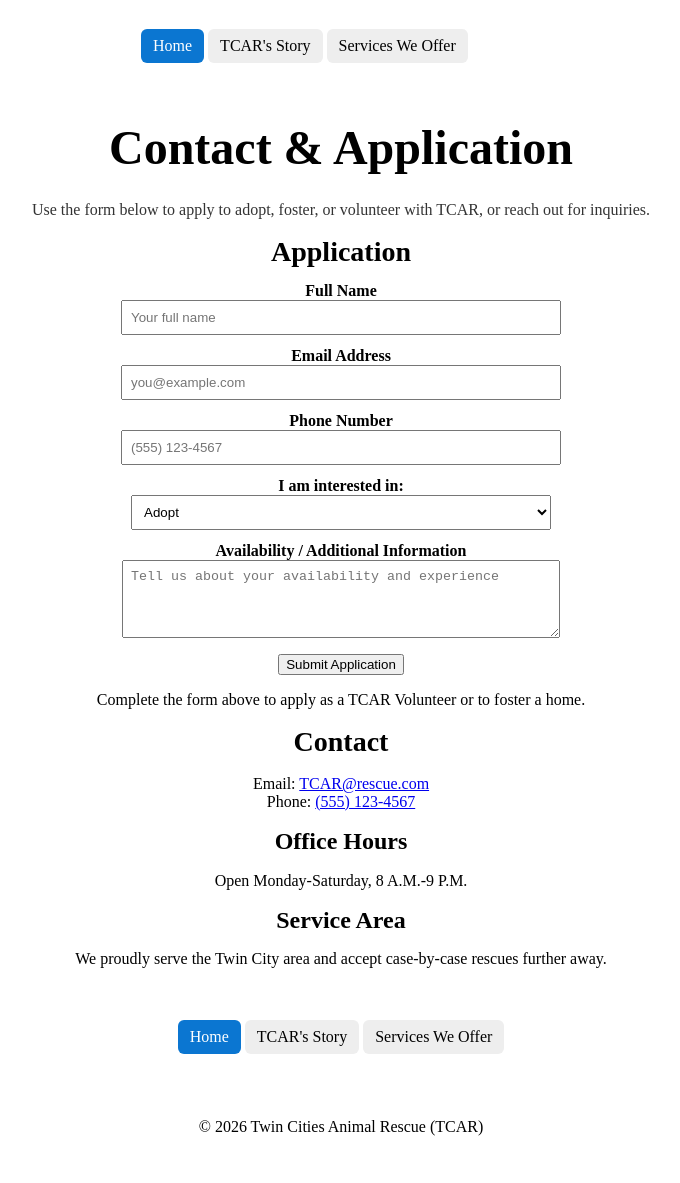
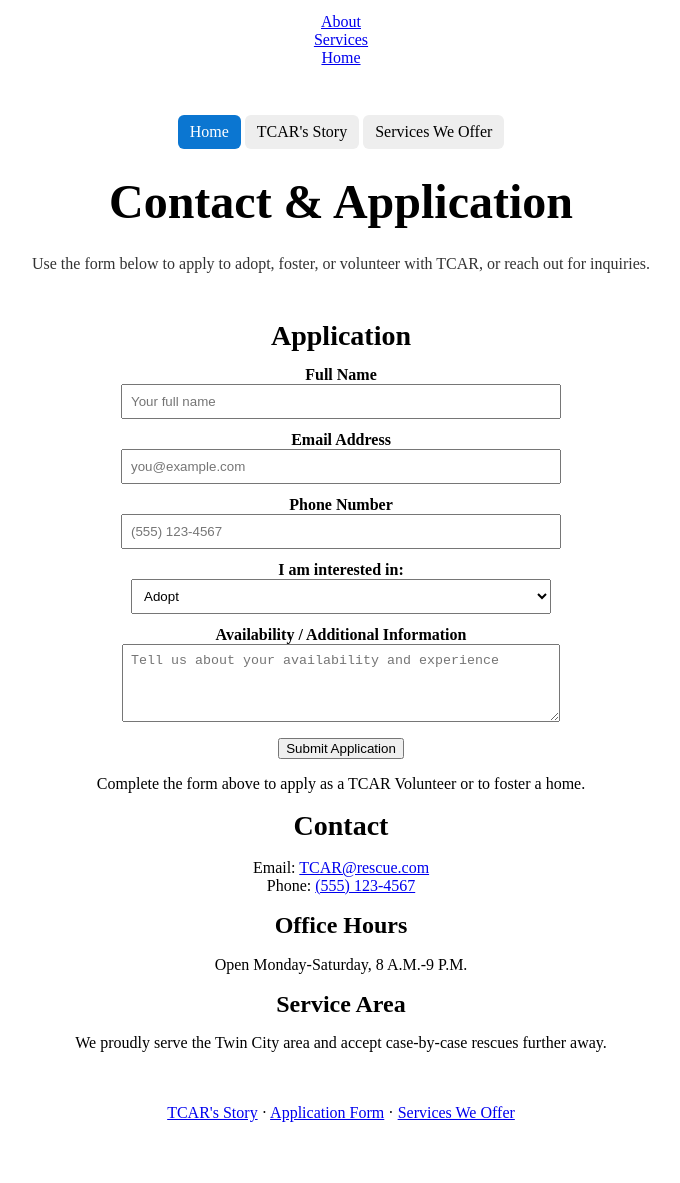
Before and after one commit to tmcnutts/tcar, a website: page docs/contact.html in a window 1280 px wide. Shown: the part 330-1513 px from the top of the page, without its empty margins (299-979 px from the left). Drawn offline with Linux system fonts and the light colour scheme.

Commit message:
docs: fix contact.html markup and center content (container/hero/form centered)

```diff
--- a/docs/contact.html
+++ b/docs/contact.html
@@ -12,7 +12,7 @@
     ul { list-style: none; padding-left: 0; margin-left: 0; }
     .logo img { width: 320px; max-width: 100%; height: auto; display: block; }
     .container { max-width: 960px; margin: 0 auto; padding: 1rem; }
-    .hero { text-align: left; padding: 1rem 0; }
+    .hero { text-align: center; padding: 1rem 0; }
     .lead { color: #333; }
     .field { margin-bottom: 0.75rem; }
     label { display:block; font-weight:600; }
@@ -20,7 +20,7 @@
     .btn { display:inline-block; padding:0.5rem 0.75rem; border-radius:6px; background:#eee; text-decoration:none; color:#000; }
     .btn.primary { background:#0b76d1; color:#fff; }
     .apply form { max-width: 640px; margin: 0 auto; }
-    nav.top { margin-top: 1.25rem; }
+    nav.top { margin-top: 1.25rem; text-align:center; }
   </style>
 </head>
 <body>
@@ -32,17 +32,22 @@
           <img src="rescue-logo_c.png" alt="Twin Cities Animal Rescue logo" width="320" />
         </figure>
       </a>
-      <section class="hero">
-        <div class="hero-cta">
-          <a class="btn primary" href="index.html">Home</a>
-          <a class="btn" href="about.html">TCAR's Story</a>
-          <a class="btn" href="services.html">Services We Offer</a>
-        </div>
+      <ul class="nav-links">
+        <li><a href="about.html">About</a></li>
+        <li><a href="services.html">Services</a></li>
+        <li><a href="index.html">Home</a></li>
+      </ul>
     </nav>
   </header>
 
   <main class="container" id="main">
-          <h1>Contact & Application</h1>
+    <section class="hero">
+      <div class="hero-cta">
+        <a class="btn primary" href="index.html">Home</a>
+        <a class="btn" href="about.html">TCAR's Story</a>
+        <a class="btn" href="services.html">Services We Offer</a>
+      </div>
+      <h1>Contact & Application</h1>
       <p class="lead">Use the form below to apply to adopt, foster, or volunteer with TCAR, or reach out for inquiries.</p>
     </section>
 
@@ -106,12 +111,7 @@
     </section>
 
     <nav class="top">
-         <section class="hero">
-        <div class="hero-cta">
-          <a class="btn primary" href="index.html">Home</a>
-          <a class="btn" href="about.html">TCAR's Story</a>
-          <a class="btn" href="services.html">Services We Offer</a>
-        </div>
+      <p><a href="about.html">TCAR's Story</a> · <a href="contact.html">Application Form</a> · <a href="services.html">Services We Offer</a></p>
     </nav>
   </main>
 
```
